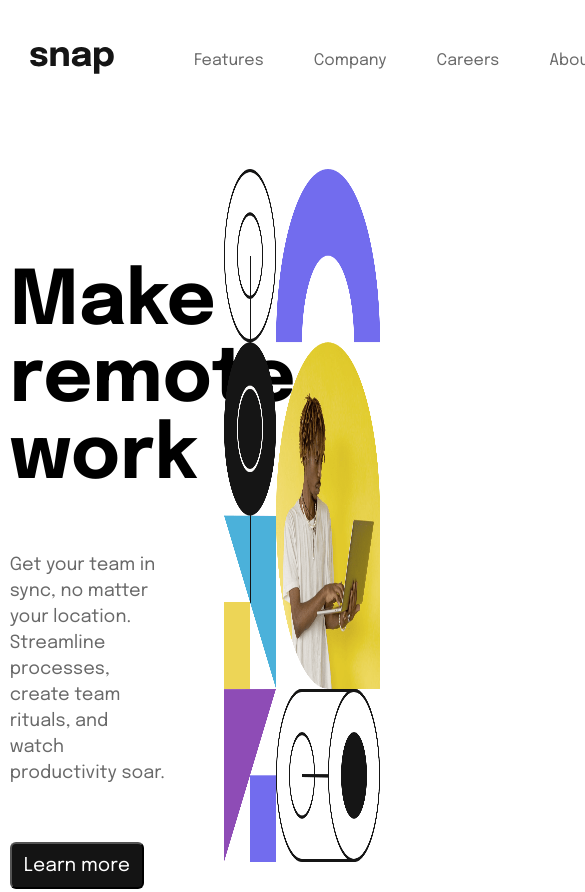
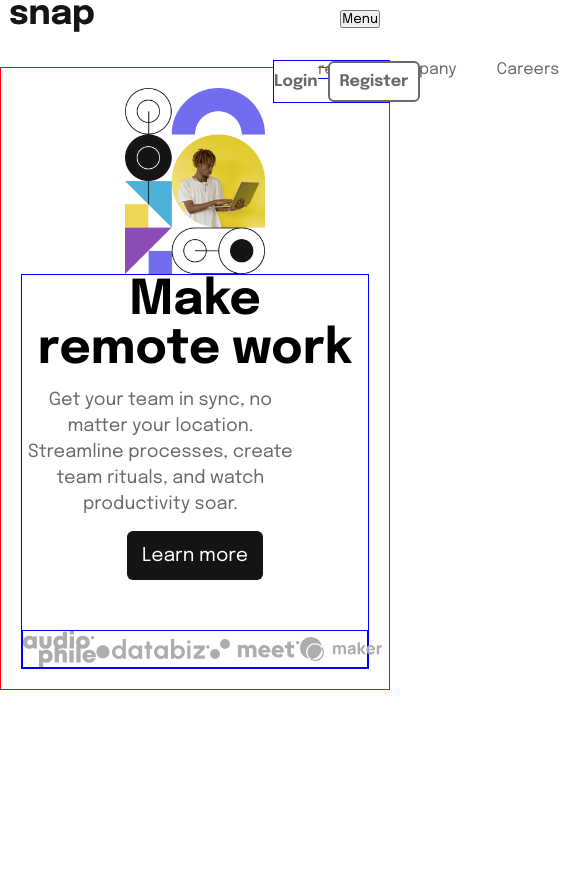
Before and after one commit to viniseven/snap_practice_template, a plain HTML site: page index.html in a window 390 px wide. Shown: the top 892 px of the page, 585 px wide, since content can reach past the window. After the commit the page ends 844 px from the top, so only its background shows below. Drawn offline with Linux system fonts and the light colour scheme.

Commit message:
initializing responsive

```diff
--- a/index.html
+++ b/index.html
@@ -9,15 +9,19 @@
     </head>
 
     <body>
-        <nav>
+        <nav id="nav">
             <img src="./images/logo.svg" alt="logo snap">
 
+            <div>
                 <ul>
                     <a href="#"><li>Features</li></a>
                     <a href="#"><li>Company</li></a>
                     <a href="#"><li>Careers</li></a>
                     <a href="#"><li>About</li></a>
                 </ul>
+            </div>
+
+            <button id="buttonMenu" onclick="showMenu()">Menu</button>
 
             <div id="handlerUser">
                 <button>Login</button>
@@ -46,7 +50,7 @@
 
                 <img id="heroDesktop" src="./images/image-hero-desktop.png"
                 alt="Imagem de jovem segurando um notebook">
-
         </main>
+        <script src="script.js"></script>
     </body>
 </html>
--- /dev/null
+++ b/script.js
@@ -0,0 +1,10 @@
+const btnMenu = document.getElementById('buttonMenu');
+
+
+
+function showMenu(){
+    const nav = document.getElementById('nav');
+    nav.classList.toggle('active');
+}
+
+btnMenu.addEventListener('click', showMenu());
--- a/styles.css
+++ b/styles.css
@@ -13,16 +13,19 @@ body{
 }
 
 nav{
-    padding: 30px;
     display: flex;
     align-items: center;
-    gap: 80px;
+    justify-content: space-between;
+    width: 80%;
+    max-width: 1300px;
+    margin: auto;
+    padding-top: 20px;
 }
 
 nav ul{
     display: flex;
     list-style: none;
-    gap: 50px;
+    gap: 40px;
 }
 
 nav ul a{
@@ -36,12 +39,13 @@ nav ul li:hover{
     font-weight: bold;
 }
 
-#handlerUser{
-    margin-left: auto;
+#buttonMenu{
+    display: none;
 }
 
+
 #handlerUser button{
-    font-size: 16px;
+    font-size: 1em;
     color: #696969;
     font-weight: bold;
     border: none;
@@ -51,11 +55,9 @@ nav ul li:hover{
 
 #handlerUser #registerUser{
     border: 2px solid #696969;
-    padding: 13px;
     border-radius: 6px;
+    padding: 10px;
     margin-left: 10px;
-    width: 100px;
-    height: 44px;
 }
 
 #handlerUser #registerUser:hover{
@@ -65,11 +67,16 @@ nav ul li:hover{
 }
 
 main{
-    margin: 48px auto;
+    margin: 80px auto;
+    width: 80%;
     max-width: 1300px;
-    max-height: 693px;
     display: flex;
-    justify-content: space-around;
+    justify-content: space-between;
+    border: 1px solid red;
+}
+main img{
+    max-width: 500px;
+    width: auto;
 }
 
 section{
@@ -77,13 +84,13 @@ section{
 }
 
 section h1{
-    margin-top: 96px;
+    margin-top: 10%;
     font-size: 4.7rem;
     font-weight: bold;
 }
 
 section p{
-    margin: 56px 0px;
+    margin: 4% 0px;
     font-size: 18px;
     color: #696969;
     line-height: 26px;
@@ -95,7 +102,8 @@ section button{
     color: #fff;
     border-radius: 6px;
     font-size: 19px;
-    padding: 12px;
+    padding: 15px;
+    border: none;
 }
 
 section button:hover{
@@ -104,12 +112,80 @@ section button:hover{
 }
 
 section div{
-    margin-top: 120px;
+    margin-top: 5%;
+    width: 100%;
     display: flex;
-    justify-content: space-around;
+    justify-content: space-between;
     align-items: center;
+    border: 1px solid blue;
 }
 
 #heroDesktop{
     width: 40%;
 }
+
+@media (max-width: 1024px){
+    main {
+       justify-content: space-between;
+       margin-top: 50px;
+    }
+}
+
+@media (max-width: 950px){
+    #buttonMenu{
+        display: block;
+    }
+
+    nav div{
+        position: absolute;
+        width: 30%;
+        top: 60px;
+        right: 0;
+        display: block;
+        border: 1px solid blue;
+    }
+
+        #nav.active div{
+        display: flex;
+    }
+}
+@media (max-width: 768px){
+    nav{
+        width: 100%;
+        padding: 5px 10px;
+    }
+
+
+    main{
+        margin-top: 30px;
+        width: 100%;
+        padding: 20px;
+    }
+
+    section h1{
+        margin-top: 1px;
+        font-size: 3rem;
+    }
+
+    section div{
+        margin-top: 50px;
+    }
+
+}
+
+@media (max-width: 425px) {
+    main{
+        flex-direction: column-reverse;
+        align-items: center;
+    }
+
+    section{
+        border: 1px solid blue;
+        width: 100%;
+        text-align: center;
+    }
+
+    main img{
+        width: 100%;
+    }
+}
```
Lines whose indentation alone changed are shown as unchanged.
